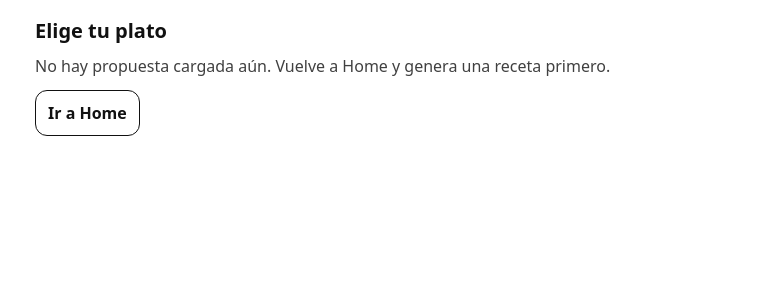
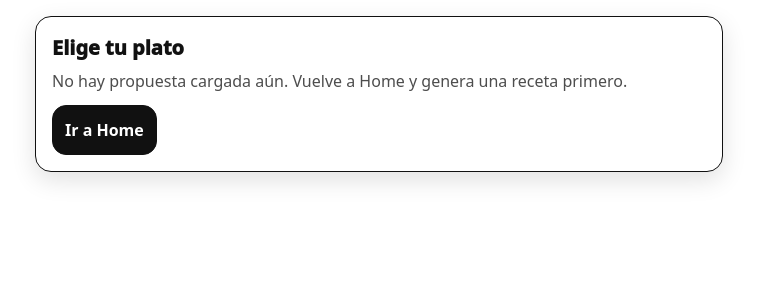
Before and after one commit to lucashel-design/lucca-fuerte-cocina, a Next.js app: page /pick in a window 1280 px wide. Shown: the top 300 px of the page, without its empty margins (261-1018 px from the left). Built offline with nearby package versions, Linux system fonts and the light colour scheme.

Commit message:
Usar State en 1 pantalla (Pick)

```diff
--- a/src/app/pick/page.tsx
+++ b/src/app/pick/page.tsx
@@ -3,6 +3,7 @@
 import { useEffect, useRef, useState } from "react";
 import Button from "@/src/components/ui/Button";
 import Card from "@/src/components/ui/Card";
+import State from "@/src/components/ui/State";
 
 type Recipe = {
   title: string;
@@ -159,7 +160,6 @@ export default function PickPage() {
   const [err, setErr] = useState<string | null>(null);
   const [prefs, setPrefs] = useState<Prefs | null>(null);
 
-  // Tiempo desde que se abre Pick (para “tiempo hasta elegir”)
   const pickOpenTsRef = useRef<number | null>(null);
   const openTrackedRef = useRef(false);
 
@@ -293,24 +293,14 @@ export default function PickPage() {
 
   if (!recipe) {
     return (
-      <main style={{ maxWidth: 720, margin: "0 auto", padding: 16 }}>
-        <h1 style={{ fontSize: 20, fontWeight: 900, marginBottom: 8 }}>Elige tu plato</h1>
-        <p style={{ opacity: 0.8, marginBottom: 12 }}>
-          No hay propuesta cargada aún. Vuelve a Home y genera una receta primero.
-        </p>
-        <a
-          href="/"
-          style={{
-            display: "inline-block",
-            border: "1px solid #111",
-            padding: "10px 12px",
-            borderRadius: 12,
-            fontWeight: 800,
-          }}
-        >
-          Ir a Home
-        </a>
-      </main>
+      <State
+        title="Elige tu plato"
+        message="No hay propuesta cargada aún. Vuelve a Home y genera una receta primero."
+        actionLabel="Ir a Home"
+        onAction={() => {
+          window.location.href = "/";
+        }}
+      />
     );
   }
 
@@ -318,19 +308,29 @@ export default function PickPage() {
     <main style={{ maxWidth: 720, margin: "0 auto", padding: 16, paddingBottom: 24 }}>
       <div style={{ display: "flex", justifyContent: "space-between", alignItems: "start", gap: 12 }}>
         <div>
-          <div style={{ fontSize: 12, opacity: 0.7 }}>Match de platos</div>
+          <div style={{ fontSize: 12, color: "var(--muted-2)" }}>Match de platos</div>
           <div style={{ fontSize: 14, fontWeight: 950, margin: "6px 0 2px" }}>Elige tu plato</div>
         </div>
 
         {/* ✅ NO CAMBIAR: Volver a Home */}
-        <a href="/" style={{ border: "1px solid #111", padding: "8px 10px", borderRadius: 12 }}>
+        <a
+          href="/"
+          style={{
+            border: "var(--border)",
+            padding: "8px 10px",
+            borderRadius: "var(--r-md)",
+            background: "var(--card)",
+            color: "var(--fg)",
+            textDecoration: "none",
+            fontWeight: 900,
+          }}
+        >
           Volver
         </a>
       </div>
 
-      {/* ✅ Card consistente */}
       <Card style={{ marginTop: 14 }}>
-        <div style={{ fontSize: 12, opacity: 0.7, marginBottom: 8 }}>Sugerencias del Chef:</div>
+        <div style={{ fontSize: 12, color: "var(--muted-2)", marginBottom: 8 }}>Sugerencias del Chef:</div>
 
         <img
           src={svgCardDataUri(recipe.title)}
@@ -344,35 +344,33 @@ export default function PickPage() {
           }}
         />
 
-        <div style={{ marginTop: 12, fontSize: 18, fontWeight: 950, lineHeight: 1.15 }}>
-          {recipe.title}
-        </div>
+        <div style={{ marginTop: 12, fontSize: 18, fontWeight: 950, lineHeight: 1.15 }}>{recipe.title}</div>
 
-        <div style={{ marginTop: 8, fontSize: 14, opacity: 0.85, lineHeight: 1.35 }}>
+        <div style={{ marginTop: 8, fontSize: 14, color: "var(--muted)", lineHeight: 1.35 }}>
           {recipe.menuPitch || fallbackMenuPitch(recipe.title)}
         </div>
 
-        <div style={{ marginTop: 10, fontSize: 12, opacity: 0.75 }}>
+        <div style={{ marginTop: 10, fontSize: 12, color: "var(--muted-2)" }}>
           {recipe.timeMinutes} min · {recipe.servings} raciones
         </div>
 
         {err && (
-          <div style={{ marginTop: 12, border: "1px solid #c00", padding: 10, borderRadius: 12 }}>
+          <div
+            style={{
+              marginTop: 12,
+              border: "1px solid #c00",
+              padding: 10,
+              borderRadius: "var(--r-lg)",
+              background: "var(--card)",
+            }}
+          >
             ⚠️ {err}
           </div>
         )}
       </Card>
 
       <div style={{ display: "flex", gap: 10, marginTop: 12 }}>
-        <Button
-          variant="secondary"
-          onClick={dislikeAndGetAnother}
-          loading={loading}
-          style={{
-            flex: 1,
-            padding: "14px 12px",
-          }}
-        >
+        <Button variant="secondary" onClick={dislikeAndGetAnother} loading={loading} style={{ flex: 1, padding: "14px 12px" }}>
           No me gusta
         </Button>
 
@@ -388,16 +386,13 @@ export default function PickPage() {
 
             window.location.href = "/prep";
           }}
-          style={{
-            flex: 1,
-            padding: "14px 12px",
-          }}
+          style={{ flex: 1, padding: "14px 12px" }}
         >
           Me gusta
         </Button>
       </div>
 
-      <div style={{ marginTop: 10, fontSize: 12, opacity: 0.75 }}>
+      <div style={{ marginTop: 10, fontSize: 12, color: "var(--muted-2)" }}>
         Consejo: si dudas, pulsa “No me gusta” 1 vez. La segunda opción suele clavarla.
       </div>
     </main>
--- /dev/null
+++ b/src/components/ui/State.tsx
@@ -0,0 +1,31 @@
+"use client";
+
+import React from "react";
+import Card from "@/src/components/ui/Card";
+import Button from "@/src/components/ui/Button";
+
+type StateProps = {
+  title: string;
+  message?: string;
+  actionLabel?: string;
+  onAction?: () => void;
+};
+
+export default function State({ title, message, actionLabel, onAction }: StateProps) {
+  return (
+    <main style={{ maxWidth: 720, margin: "0 auto", padding: 16 }}>
+      <Card>
+        <h1 style={{ fontSize: 20, fontWeight: 950, margin: "0 0 8px" }}>{title}</h1>
+        {message ? <p style={{ margin: 0, color: "var(--muted)", lineHeight: 1.35 }}>{message}</p> : null}
+
+        {actionLabel && onAction ? (
+          <div style={{ marginTop: 12 }}>
+            <Button variant="primary" onClick={onAction}>
+              {actionLabel}
+            </Button>
+          </div>
+        ) : null}
+      </Card>
+    </main>
+  );
+}
```
